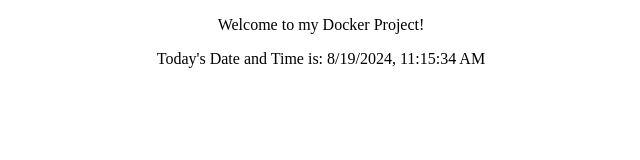
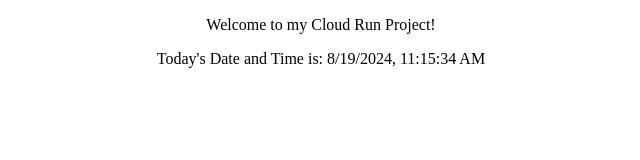
Before and after one commit to ShubhamKB/github-actions-practice, a plain HTML site: page index.html in a window 1280 px wide. Shown: the full height of the page, 319-959 px from the left. Drawn offline with Linux system fonts and the light colour scheme.

Commit message:
Update index.html

```diff
--- a/index.html
+++ b/index.html
@@ -5,7 +5,7 @@
      <title>Docker Project</title>
     </head>
     <body>
-     <p>Welcome to my Docker Project!<p>
+     <p>Welcome to my Cloud Run Project!<p>
         <p>Today's Date and Time is: <span id='date-time'></span><p>
         <script>
              var dateAndTime = new Date();
```
